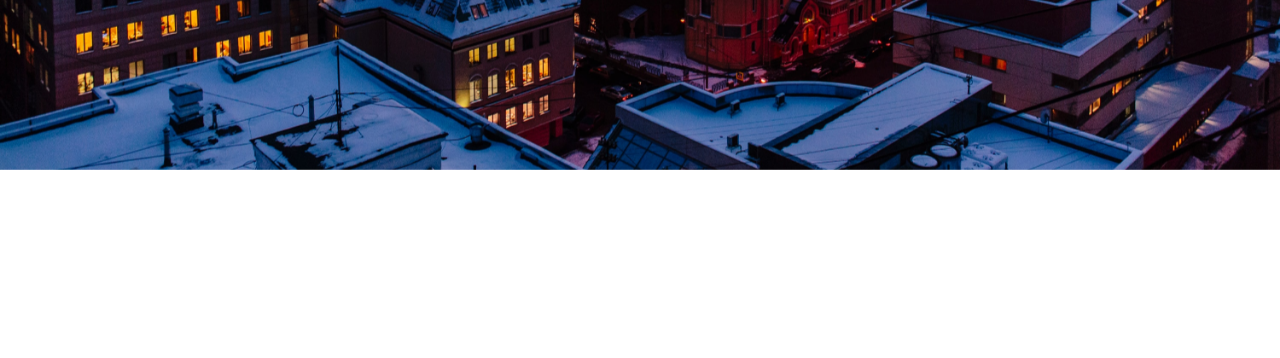
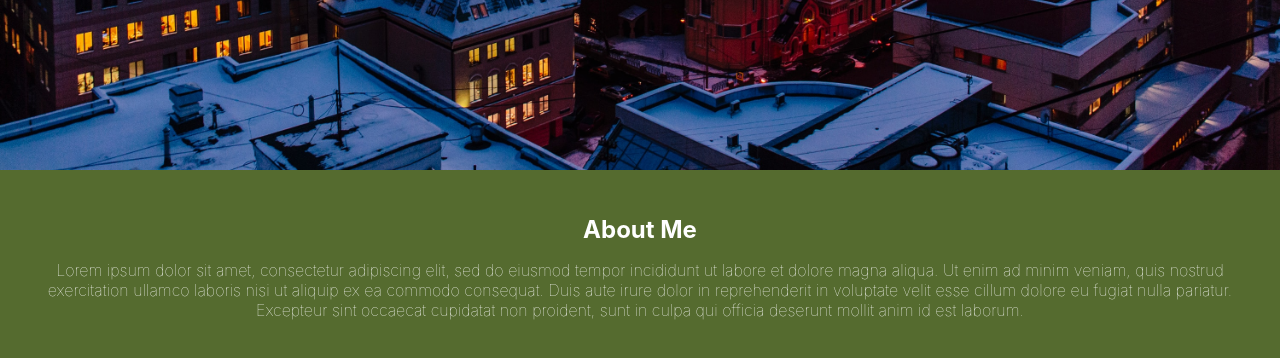
Before and after one commit to itsant29/hi, a plain HTML site: page single-page-portfolio/index.html in a window 1280 px wide. Shown: the part 630-988 px from the top of the page. Before the commit the page ends 800 px from the top, so only its background shows below. Drawn offline with Linux system fonts and the light colour scheme.

Commit message:
make about content on main

```diff
--- a/single-page-portfolio/css/main.css
+++ b/single-page-portfolio/css/main.css
@@ -56,3 +56,23 @@ body {
     font-size: 2.2 rem;
     font-family: -apple-system, BlinkMacSystemFont, 'Segoe UI', Roboto, Oxygen, Ubuntu, Cantarell, 'Open Sans', 'Helvetica Neue', sans-serif;
 }
+/* MAIN */
+main {
+    margin: 0;
+    padding: 0;
+    background-color: darkolivegreen;
+}
+#about{
+    text-align: center;
+    padding: 45px;
+    color: white;
+    font-family: -apple-system, BlinkMacSystemFont, 'Segoe UI', Roboto, Oxygen, Ubuntu, Cantarell, 'Open Sans', 'Helvetica Neue', sans-serif;
+}
+#about h2 {
+    margin: 0;
+}
+#about p {
+    font-size: 1.2 rem;
+    font-weight: 50;
+    font-family: -apple-system, BlinkMacSystemFont, 'Segoe UI', Roboto, Oxygen, Ubuntu, Cantarell, 'Open Sans', 'Helvetica Neue', sans-serif;
+}
--- a/single-page-portfolio/index.html
+++ b/single-page-portfolio/index.html
@@ -25,6 +25,15 @@
                 </div>
             </div>
         </header>
+        <main>
+            <div id = "about">
+                <h2> About Me</h2>
+                <p>Lorem ipsum dolor sit amet, consectetur adipiscing elit, sed do eiusmod tempor incididunt ut labore et dolore magna aliqua. Ut enim ad minim veniam, quis nostrud exercitation ullamco laboris nisi ut aliquip ex ea commodo consequat. Duis aute irure dolor in reprehenderit in voluptate velit esse cillum dolore eu fugiat nulla pariatur. Excepteur sint occaecat cupidatat non proident, sunt in culpa qui officia deserunt mollit anim id est laborum.</p>
+
+            </div>
+            <div id = "skills"></div>
+            <div id = "contact"></div>
+        </main>
     </body>
 
 </html>
```
